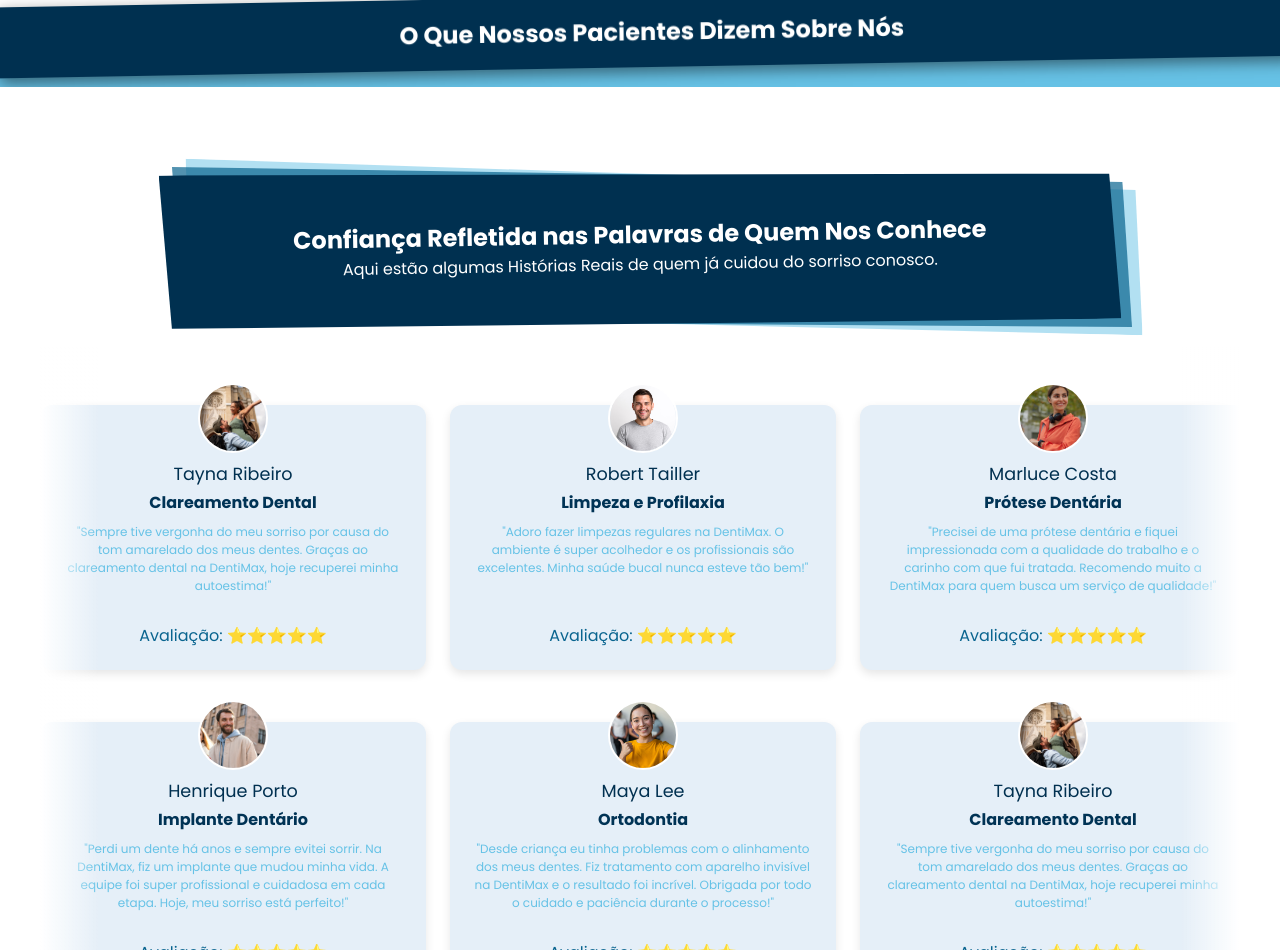
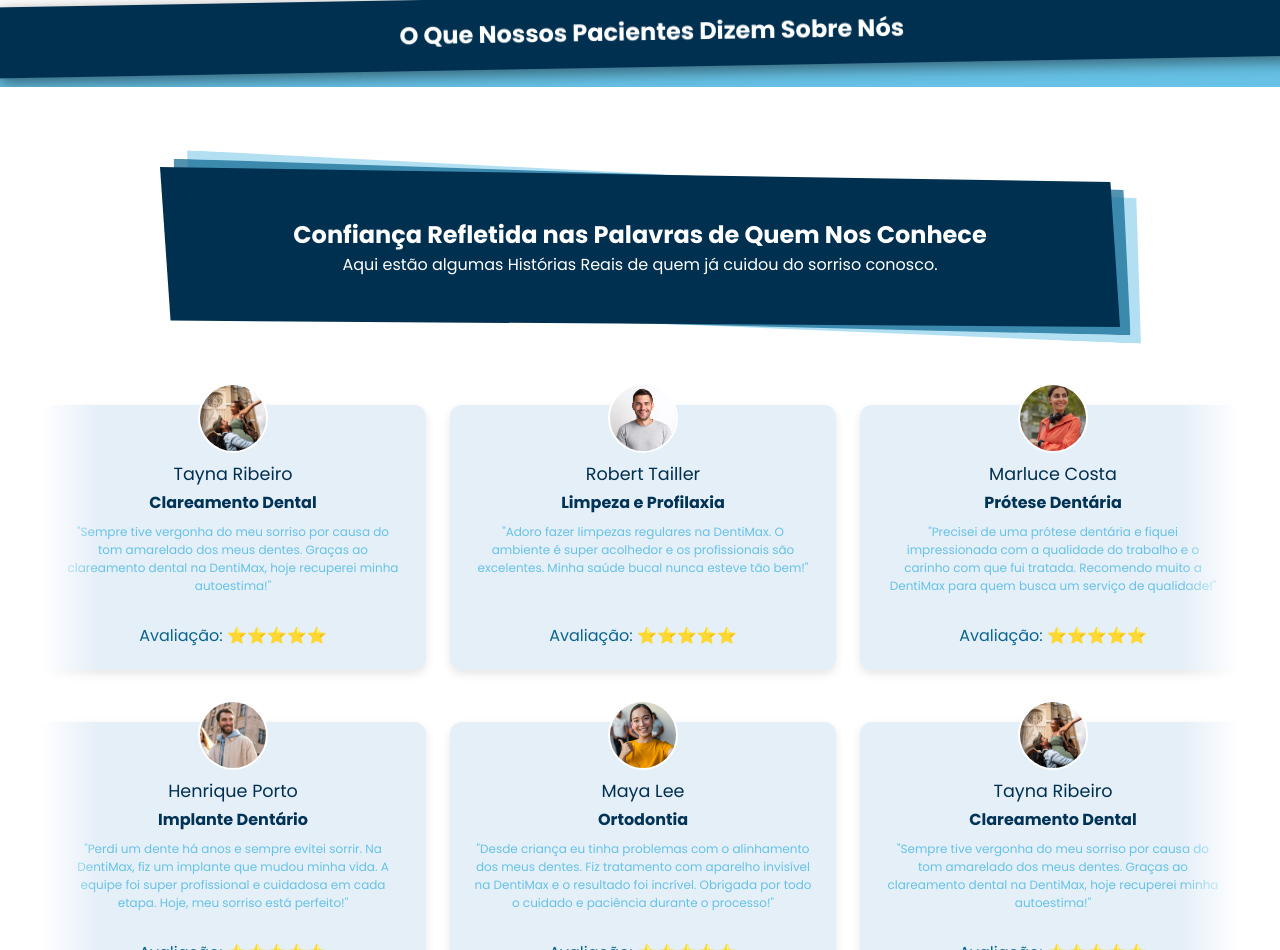
Before and after one commit to Gerson77/landing-odonto, a plain HTML site: page index.html in a window 1280 px wide. Shown: the part 2310-3260 px from the top of the page. Drawn offline with nearby package versions, Linux system fonts and the light colour scheme; a web font is replaced by a local one.

Commit message:
rotacionando layers

```diff
--- a/index.html
+++ b/index.html
@@ -209,7 +209,6 @@
 
     <section class="depoiments container" id="depoiments">
       <div class="subtitle-depoiments">
-        <div class="last-layer"></div>
         <div class="second-layer"></div>
         <div class="first-layer"></div>
         <div class="content">
--- a/styles.css
+++ b/styles.css
@@ -515,7 +515,7 @@ a {
   position: absolute;
   top: 50%;
   left: 50%;
-  transform: translate(-50%, -50%) rotate(-1deg);
+  transform: translate(-50%, -50%) rotate(0deg);
   display: flex;
   flex-direction: column;
   align-items: center;
@@ -532,7 +532,7 @@ a {
   position: absolute;
   top: 50%;
   left: 51%;
-  transform: translate(-50%, -50%);
+  transform: translate(-50%, -50%) rotate(1deg);
   opacity: 0.7;
 }
 
@@ -545,7 +545,7 @@ a {
   position: absolute;
   top: 50%;
   left: 52%;
-  transform: translate(-50%, -50%) rotate(1deg);
+  transform: translate(-50%, -50%) rotate(2deg);
   opacity: 0.5;
 }
 
```
Also changed, not shown: 2 other files.
